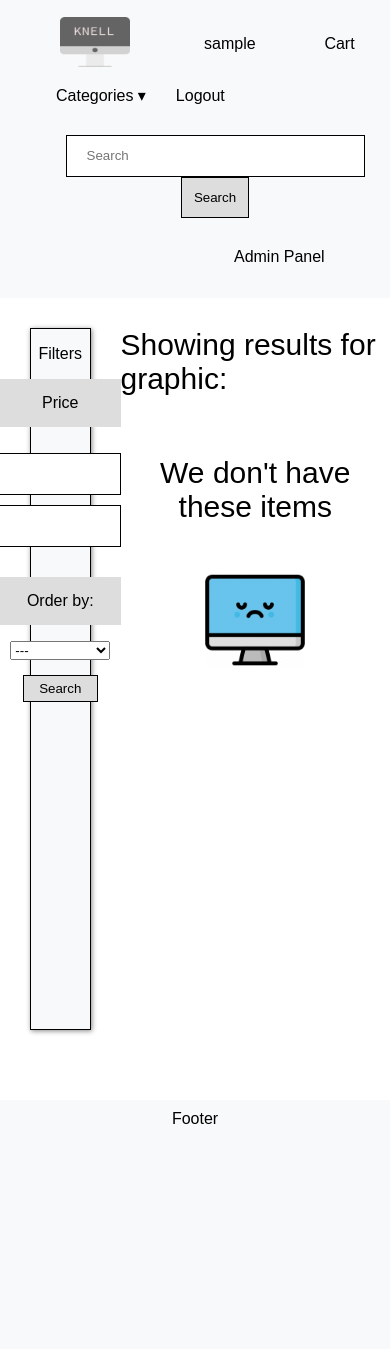
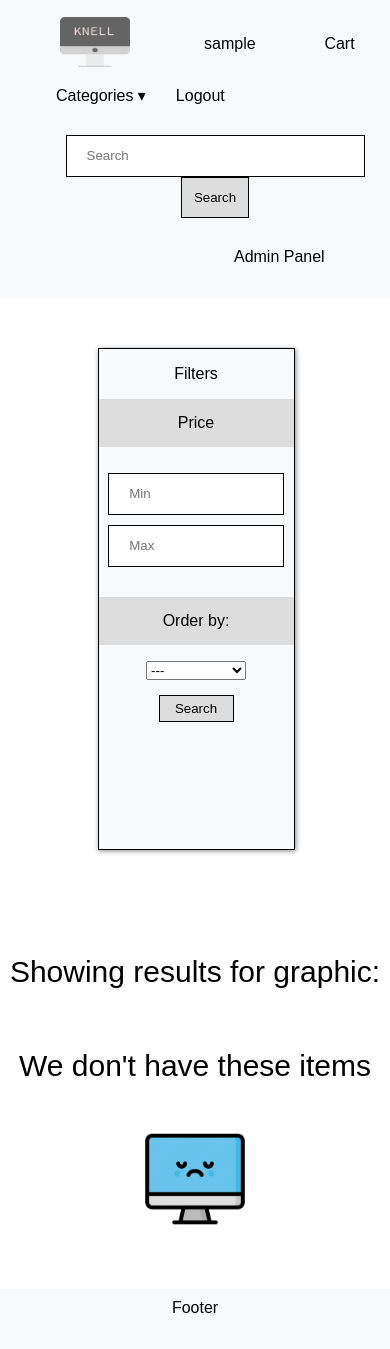
Before and after one commit to FluffyGreyWolf/Shop, a Django app: a page that uses templates/base.html in a window 390 px wide. Before the commit the page ends 1124 px from the top, so only its background shows below. Run offline with Django 3.2, Linux system fonts and the light colour scheme; the visitor is signed in with stand-in values (Sample User, id 1); data that the repository does not hold is empty.

Commit message:
fix: search result page responsiveness

```diff
--- a/static/style.css
+++ b/static/style.css
@@ -208,16 +208,38 @@ input[type=search] {
 }
 
 /* search result */
+.page-container {
+  display: grid;
+  grid-template-columns: 0.2fr 1fr;
+  grid-gap: 75px;
+}
+
+@media screen and (max-width: 1100px){
+  .page-container {
+    grid-template-columns: 1fr;
+}
+}
+
 .filters {
   display: flex;
   flex-direction: column;
- align-items: center;
-  width: 15%;
+  align-items: center;
   margin: 30px;
-  height: 700px;
+  margin-top: 130px;
+  height: 500px;
+  width: 100%;
   background-color:#f8f9fa;
   border: solid 1px;
   box-shadow: 1px 1px 5px #888888;
+}
+
+@media screen and (max-width: 1100px){
+  .filters{
+    margin: auto;
+    margin-top: 50px;
+    width: 50vw;
+    margin-left: 25vw;
+}
 }
 
 .filters-title {
@@ -236,7 +258,7 @@ input[type=search] {
 .product-list{
   display: flex;
   flex-direction: column;
-  width: 80%;
+  width: 100%;
 }
 
 .product-sublist {
@@ -246,10 +268,24 @@ input[type=search] {
   justify-content: space-around;
 }
 
+@media screen and (max-width: 1100px){
+  .product-sublist {
+    flex-direction: column;
+    align-items: center;
+}
+
+}
 .result-title {
   text-align: left;
   font-size: 30px;
 }
+
+@media screen and (max-width: 1100px){
+  .result-title {
+    text-align: center;
+}
+}
+
 .product{
   width: 95%;
   margin-top: 30px;
@@ -258,20 +294,33 @@ input[type=search] {
   background-color:#f8f9fa;
   border: solid 1px;
   box-shadow: 1px 1px 5px #888888;
-  display: flex;
-  justify-content: flex-start;
+}
+
+@media screen and (max-width: 1100px){
+  .product {
+    width: 80%;
+    margin: auto;
+    margin-top: 10px;
+}
 }
 
 .product-picture {
-  height: 170px;
-  width: 200px;
+  max-height: 170px;
+  max-width: 200px;
+  margin-right: 50px;
 }
 
 .product-name {
   width: 100%;
   font-size: 20px;
-  margin-left: 50px;
   text-align: left;
+  word-wrap: break-word;
+}
+
+@media screen and (max-width: 1100px){
+  .product-name {
+    text-align: center;
+}
 }
 
 .product-price {
@@ -280,19 +329,21 @@ input[type=search] {
   align-self: flex-start;
   justify-self: flex-end;
   margin-right: 50px;
+  display: grid;
+  grid-template-columns: 1fr;
+}
+
+@media screen and (max-width: 1100px){
+  .product-price {
+    margin: auto;
+}
 }
 
 .add-to-cart {
   font-size: 20px;
-  width: 30%;
-  height: 40%;
-  margin-right: 10px;
-  align-self: flex-end;
-}
-
-.page-container {
-  display: flex;
-  justify-content: space-around;
+  width: 150px;
+  height: 60%;
+  margin-top: 10px;
 }
 
 #price-form-button {
```
